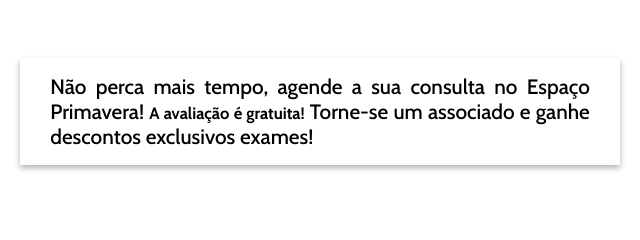
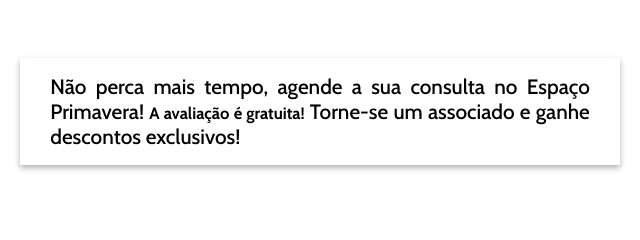
Before and after one commit to afonsogoiaba/landing-page-pax-odonto, a plain HTML site: page index.html in a window 1280 px wide. Shown: the part 1958-2198 px from the top of the page, 590-1230 px from the left. Drawn offline with nearby package versions, Linux system fonts and the light colour scheme.

```diff
--- a/index.html
+++ b/index.html
@@ -244,7 +244,7 @@
       <div class="flex-sec reverse">
 
         <section class="section text-section">
-          <p>Não perca mais tempo, agende a sua consulta no Espaço Primavera! <b>A avaliação é gratuita!</b> Torne-se um associado e ganhe descontos exclusivos exames!</p>
+          <p>Não perca mais tempo, agende a sua consulta no Espaço Primavera! <b>A avaliação é gratuita!</b> Torne-se um associado e ganhe descontos exclusivos!</p>
         </section>
 
         <section class="section sec-middle">
```
Also changed, not shown: 1 other file.
